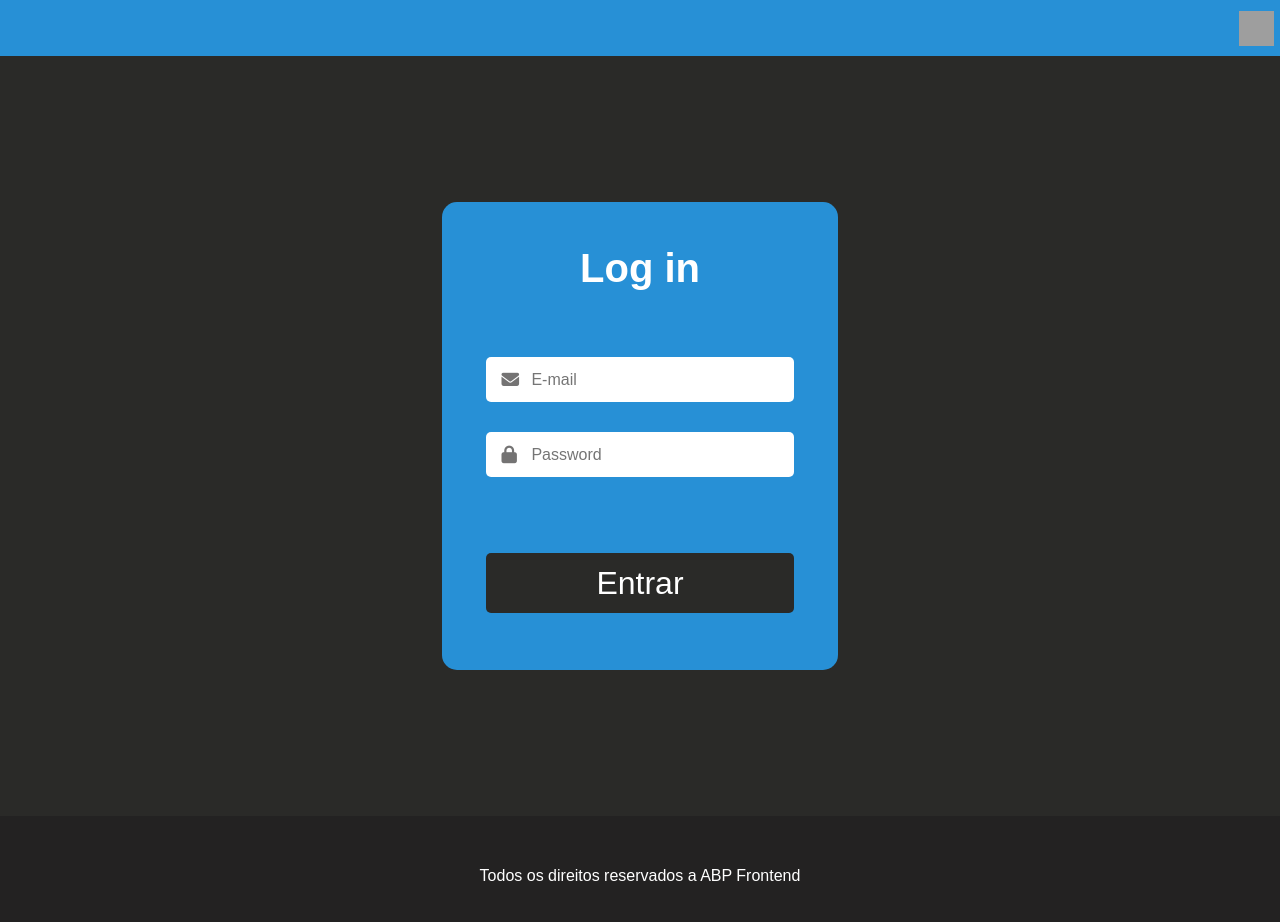
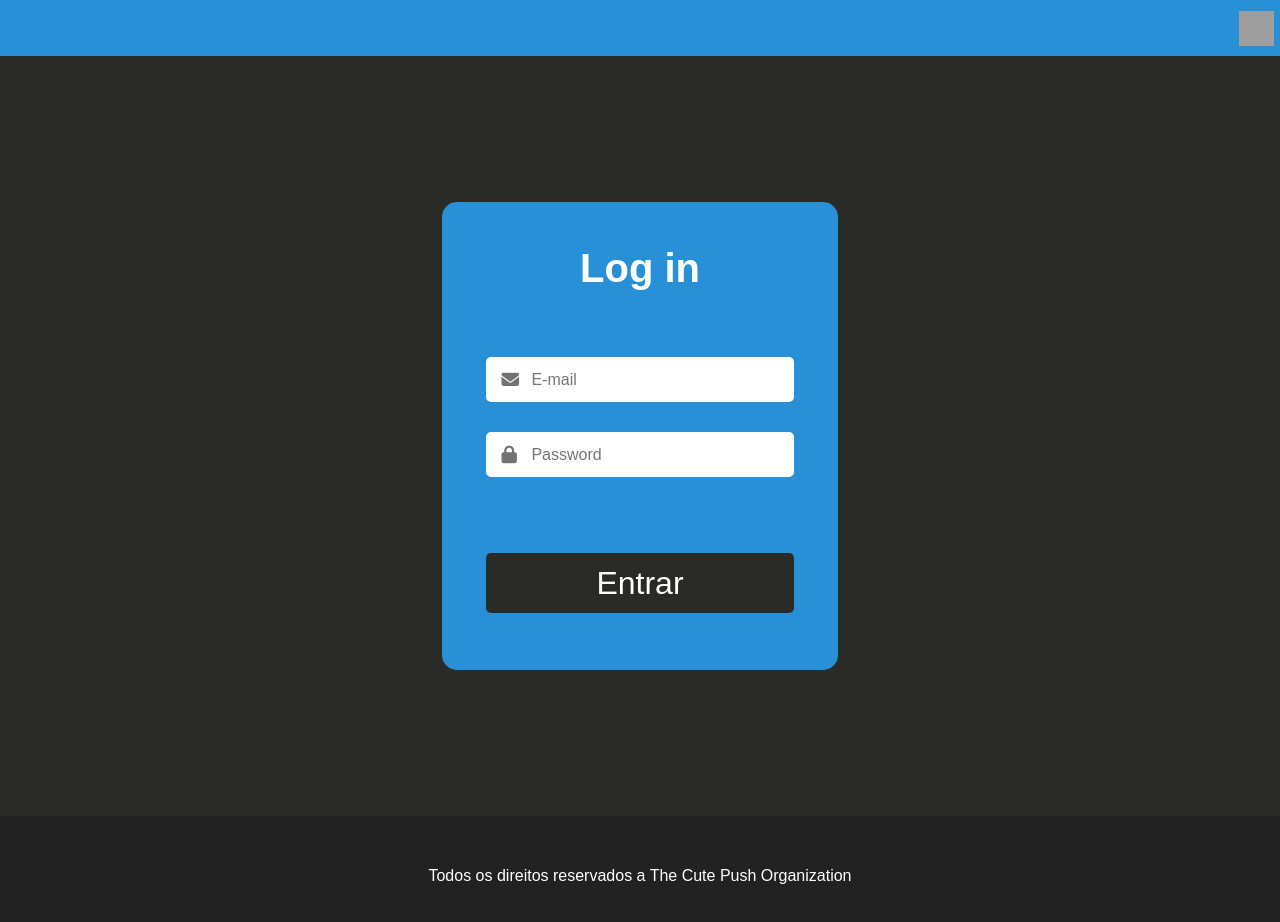
Before and after one commit to The-Cute-Push/abp-frontend, an Angular app: page / in a window 1280 px wide. Shown: the top 922 px of the page. Built offline with nearby package versions, Linux system fonts and the light colour scheme; grey boxes are pictures that could not be loaded.

Commit message:
fix: update footer text to reflect correct organization name

```diff
--- a/src/app/app.component.html
+++ b/src/app/app.component.html
@@ -3,5 +3,5 @@
 </div>
 <router-outlet />
 <footer>
-  <p>Todos os direitos reservados a ABP Frontend</p>
+  <p>Todos os direitos reservados a The Cute Push Organization</p>
 </footer>
```
